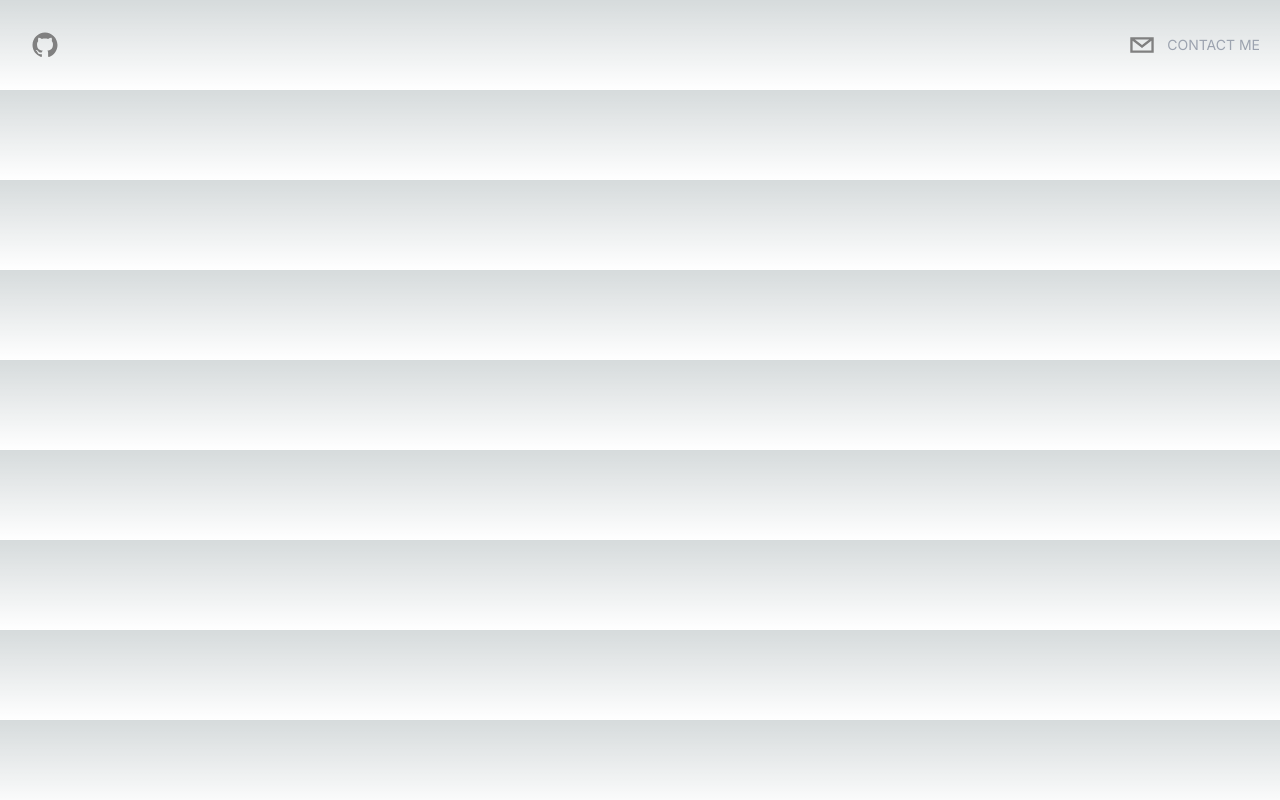
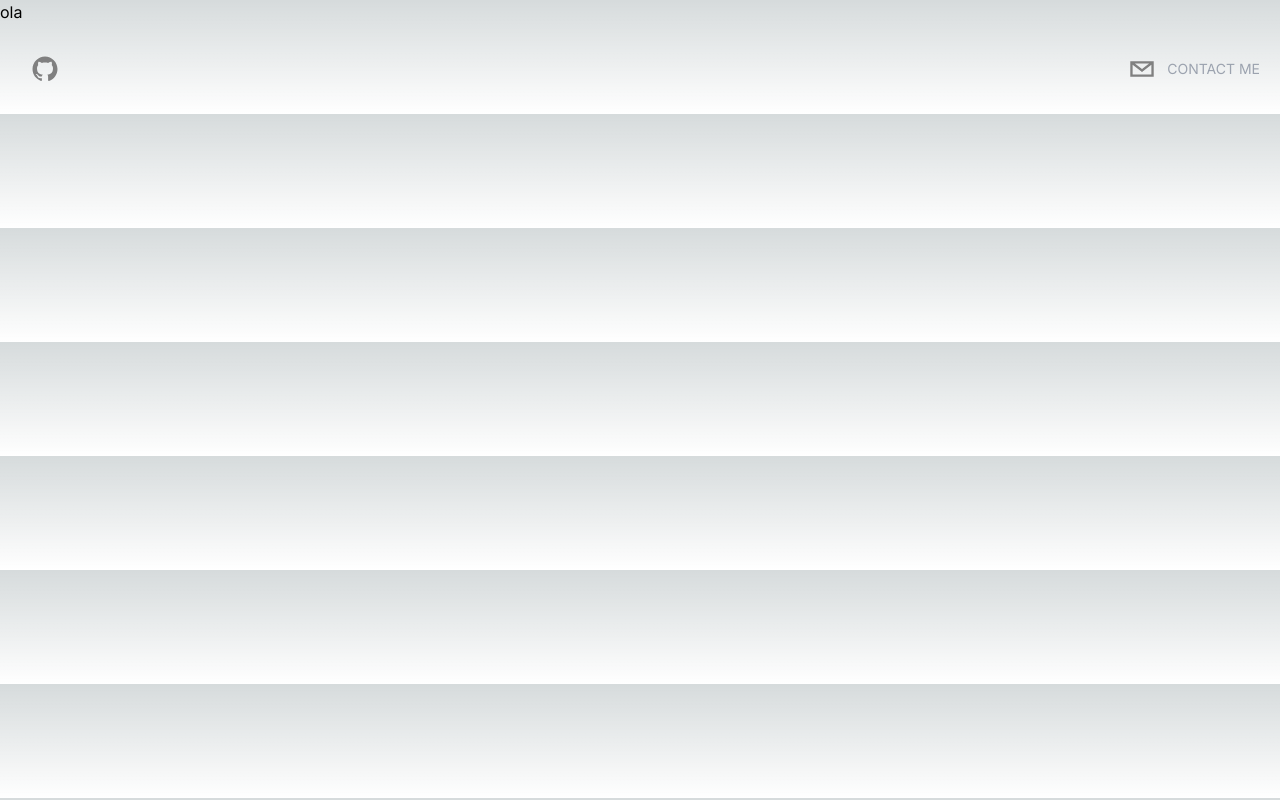
Before and after one commit to Abezzi/portfolio, a Next.js app: page / in a window 1280 px wide. Built offline with nearby package versions, Linux system fonts and the light colour scheme.

Commit message:
feat(component): header bar animations

```diff
--- a/app/components/Headers.tsx
+++ b/app/components/Headers.tsx
@@ -1,20 +1,51 @@
+'use client'
 import React from 'react'
 import { SocialIcon } from 'react-social-icons'
+import { motion } from "framer-motion"
 
 const Headers = () => {
   return (
     <header className="sticky top-0 p-5 flex items-start justify-between max-w-7xl mx-auto z-20 xl:items-center">
-      {/*left side*/}
-      <div className="flex flex-row items-center">
+      <motion.div
+        initial={{
+          x: -500,
+          opacity: 0,
+          scale: 0.5
+        }}
+        animate={{
+          x: 0,
+          opacity: 1,
+          scale: 1
+        }}
+        transition={{
+          duration: 1
+        }}
+
+        className="flex flex-row items-center"
+      >
         <SocialIcon
           url="http://github.com/abezzi"
           fgColor="gray"
           bgColor="transparent"
         />
-      </div>
+      </motion.div>
 
-      {/*right side*/}
-      <div className="flex flex-row items-center text-gray-300 cursor-pointer">
+      <motion.div
+        initial={{
+          x: 500,
+          opacity: 0,
+          scale: 0.5
+        }}
+        animate={{
+          x: 0,
+          opacity: 1,
+          scale: 1
+        }}
+        transition={{
+          duration: 1
+        }}
+        className="flex flex-row items-center text-gray-300 cursor-pointer"
+      >
         <SocialIcon
           className="cursor-pointer"
           network="email"
@@ -22,7 +53,7 @@ const Headers = () => {
           bgColor="transparent"
         />
         <p className="uppercase hidden md:inline-flex text-sm text-gray-400">Contact me</p>
-      </div>
+      </motion.div>
     </header>
   )
 }
--- a/app/page.tsx
+++ b/app/page.tsx
@@ -1,9 +1,10 @@
 import Image from 'next/image'
-import Header from './components/Headers.tsx'
+import Header from './components/Headers'
 
 export default function Home() {
   return (
     <main>
+      <h1>ola</h1>
       <Header />
       {/*Header*/}
       {/*hero*/}
```
